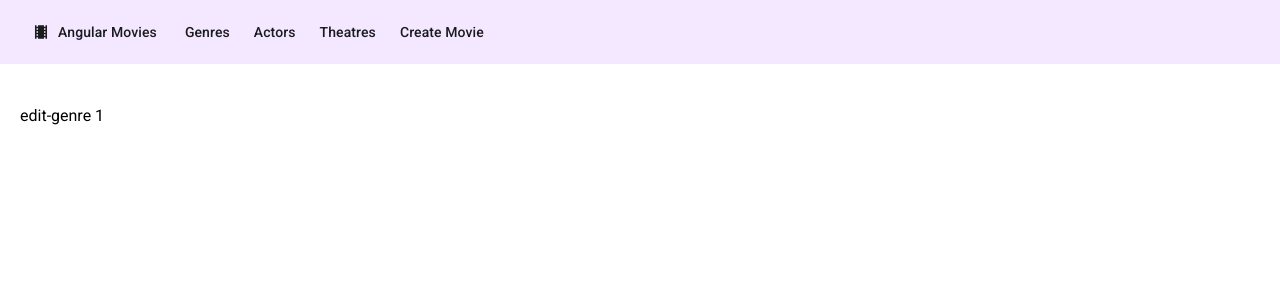
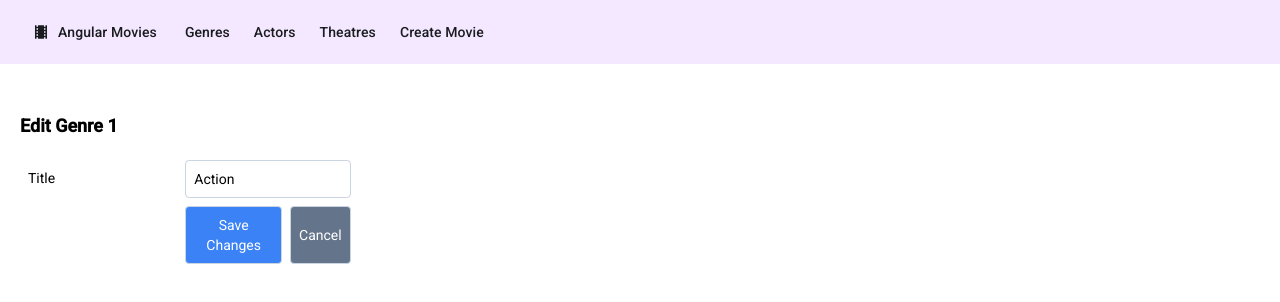
Before and after one commit to buddhika85/Movies-App, an Angular app in the folder angular-movies/: page /genres/edit/1 in a window 1280 px wide. Shown: the top 302 px of the page. Built offline with nearby package versions, Linux system fonts and the light colour scheme.

Commit message:
genre form

```diff
--- a/angular-movies/src/app/genres/create-genres/create-genres.component.html
+++ b/angular-movies/src/app/genres/create-genres/create-genres.component.html
@@ -1,30 +1,3 @@
 <h3>Create Genre</h3>
 
-<form [formGroup]="formGroup" (ngSubmit)="saveChanges()">
-  <div class="three-col-form w-2/5">
-    <label class="lbl">Title</label>
-    <input
-      class="text-box mb-2"
-      type="text"
-      formControlName="title"
-      [class.text-box-error]="(title.dirty || title.touched) && title.invalid"
-    />
-    <div class="error-div">
-      @if ((title.dirty || title.touched) && title.invalid){ @if
-      (title.errors?.['required']) {
-      <span>Required</span>
-      } @if (title.errors?.['minlength']) {
-      <span>Min length of 2 expected</span>
-      } }
-    </div>
-
-    <div></div>
-    <div class="btn-row">
-      <button class="add-btn" [disabled]="formGroup.invalid">
-        Save Changes
-      </button>
-      <button class="cancel-btn" routerLink="/genres">Cancel</button>
-    </div>
-    <label class="lbl-error">{{ formError }}</label>
-  </div>
-</form>
+<app-genres-form [genreToEdit]="null" (postFormEmitter)="saveChanges($event)" />
--- a/angular-movies/src/app/genres/create-genres/create-genres.component.ts
+++ b/angular-movies/src/app/genres/create-genres/create-genres.component.ts
@@ -1,48 +1,22 @@
-import { Component, inject, OnInit } from '@angular/core';
-import { Router, RouterLink } from '@angular/router';
-import { GenreDto } from '../../shared/models/genre-dto';
-import {
-  FormBuilder,
-  FormControl,
-  FormGroup,
-  ReactiveFormsModule,
-  Validators,
-} from '@angular/forms';
+import { Component, inject } from '@angular/core';
+
+import { GenresFormComponent } from '../genres-form/genres-form.component';
+import { Router } from '@angular/router';
+import { GenreCreationDto } from '../../shared/models/genre.models';
 
 @Component({
   selector: 'app-create-genres',
   standalone: true,
-  imports: [RouterLink, ReactiveFormsModule],
+  imports: [GenresFormComponent],
   templateUrl: './create-genres.component.html',
   styleUrl: './create-genres.component.scss',
 })
-export class CreateGenresComponent implements OnInit {
+export class CreateGenresComponent {
   private router: Router = inject(Router);
-  private genre: GenreDto = { title: '' };
-  private formBuilder: FormBuilder = inject(FormBuilder);
-  formGroup!: FormGroup<{ title: FormControl<string> }>;
-  formError: string = '';
 
-  ngOnInit(): void {
-    this.formGroup = this.formBuilder.group({
-      title: this.formBuilder.control(this.genre.title, {
-        nonNullable: true,
-        validators: [Validators.required, Validators.minLength(2)],
-      }),
-    });
-  }
-
-  get title(): FormControl<string> {
-    return this.formGroup.controls.title;
-  }
-
-  saveChanges() {
-    if (this.formGroup.invalid) {
-      this.formError = 'Please check form errors';
-      return;
-    }
-    console.log(this.formGroup.value);
+  saveChanges(genre: GenreCreationDto) {
+    console.log('Create');
+    console.log(genre);
     this.router.navigate(['/genres']);
-    // this.router.navigateByUrl('genres');  // another way
   }
 }
--- a/angular-movies/src/app/genres/edit-genre/edit-genre.component.html
+++ b/angular-movies/src/app/genres/edit-genre/edit-genre.component.html
@@ -1 +1,6 @@
-<p>edit-genre {{ id }}</p>
+<h3>Edit Genre {{ id }}</h3>
+
+<app-genres-form
+  [genreToEdit]="model"
+  (postFormEmitter)="saveChanges($event)"
+/>
--- a/angular-movies/src/app/genres/edit-genre/edit-genre.component.ts
+++ b/angular-movies/src/app/genres/edit-genre/edit-genre.component.ts
@@ -1,12 +1,27 @@
-import { Component, Input } from '@angular/core';
+import { Component, inject, Input } from '@angular/core';
+import { Title } from '@angular/platform-browser';
+import { GenreCreationDto, GenreDto } from '../../shared/models/genre.models';
+import { Router } from '@angular/router';
+import { GenresFormComponent } from '../genres-form/genres-form.component';
 
 @Component({
   selector: 'app-edit-genre',
   standalone: true,
-  imports: [],
+  imports: [GenresFormComponent],
   templateUrl: './edit-genre.component.html',
   styleUrl: './edit-genre.component.scss',
 })
 export class EditGenreComponent {
   @Input() id!: number; // URL Route Values Reading
+
+  // TO DO: get this model from DB
+  model: GenreDto = { id: this.id, title: 'Action' };
+
+  private router: Router = inject(Router);
+
+  saveChanges(genre: GenreCreationDto) {
+    console.log('Edit');
+    console.log(genre);
+    this.router.navigate(['/genres']);
+  }
 }
--- /dev/null
+++ b/angular-movies/src/app/genres/genres-form/genres-form.component.html
@@ -0,0 +1,30 @@
+<form [formGroup]="formGroup" (ngSubmit)="saveChanges()">
+  <div class="three-col-form w-2/5">
+    <label class="lbl">Title</label>
+    <input
+      class="text-box mb-2"
+      type="text"
+      formControlName="title"
+      [class.text-box-error]="(title.dirty || title.touched) && title.invalid"
+    />
+    <div class="error-div">
+      @if ((title.dirty || title.touched) && title.invalid){ @if
+      (title.errors?.['required']) {
+      <span>Required</span>
+      } @else if (title.errors?.['minlength']) {
+      <span>Min length of 2 expected</span>
+      } @else if (title.errors?.['firstLatterShouldBeUppercase']) {
+      <span>First letter should be uppercase</span>
+      }}
+    </div>
+
+    <div></div>
+    <div class="btn-row">
+      <button class="add-btn" [disabled]="formGroup.invalid">
+        Save Changes
+      </button>
+      <button class="cancel-btn" routerLink="/genres">Cancel</button>
+    </div>
+    <label class="lbl-error">{{ formError }}</label>
+  </div>
+</form>
--- /dev/null
+++ b/angular-movies/src/app/genres/genres-form/genres-form.component.ts
@@ -0,0 +1,69 @@
+import {
+  Component,
+  EventEmitter,
+  inject,
+  Input,
+  OnInit,
+  Output,
+} from '@angular/core';
+import {
+  FormBuilder,
+  FormControl,
+  FormGroup,
+  ReactiveFormsModule,
+  Validators,
+} from '@angular/forms';
+import { Router, RouterLink } from '@angular/router';
+import { GenreCreationDto, GenreDto } from '../../shared/models/genre.models';
+import { firstLatterShouldBeUppercase } from '../../shared/validators/validators';
+
+@Component({
+  selector: 'app-genres-form',
+  standalone: true,
+  imports: [RouterLink, ReactiveFormsModule],
+  templateUrl: './genres-form.component.html',
+  styleUrl: './genres-form.component.scss',
+})
+export class GenresFormComponent implements OnInit {
+  private router: Router = inject(Router);
+  formError: string = '';
+
+  @Input() genreToEdit!: GenreDto | null;
+
+  @Output() postFormEmitter: EventEmitter<GenreCreationDto> =
+    new EventEmitter<GenreCreationDto>();
+
+  private formBuilder: FormBuilder = inject(FormBuilder);
+  formGroup!: FormGroup<{ title: FormControl<string> }>;
+
+  ngOnInit(): void {
+    this.formGroup = this.formBuilder.group({
+      title: this.formBuilder.control('', {
+        nonNullable: true,
+        validators: [
+          Validators.required,
+          Validators.minLength(2),
+          firstLatterShouldBeUppercase(), // custom validator
+        ],
+      }),
+    });
+
+    // edit data population
+    if (this.genreToEdit !== null) {
+      this.formGroup.patchValue(this.genreToEdit);
+    }
+  }
+
+  get title(): FormControl<string> {
+    return this.formGroup.controls.title;
+  }
+
+  saveChanges() {
+    if (this.formGroup.valid) {
+      const genre = this.formGroup.value as GenreCreationDto;
+      this.postFormEmitter.emit(genre);
+    }
+    this.formError = 'Please check form errors';
+    return;
+  }
+}
--- a/angular-movies/src/app/shared/models/genre-dto.ts
+++ /dev/null
@@ -1,3 +0,0 @@
-export interface GenreDto {
-  title: string;
-}
--- /dev/null
+++ b/angular-movies/src/app/shared/validators/validators.ts
@@ -0,0 +1,21 @@
+import { AbstractControl, ValidationErrors, ValidatorFn } from '@angular/forms';
+
+export function firstLatterShouldBeUppercase(): ValidatorFn {
+  return (control: AbstractControl): ValidationErrors | null => {
+    const value = <string>control.value;
+
+    if (!value) return null;
+    if (value.length === 0) return null;
+
+    const firstLetter = value[0];
+    if (firstLetter !== firstLetter.toUpperCase()) {
+      return {
+        firstLatterShouldBeUppercase: {
+          message: 'The first letter should be uppercase',
+        },
+      };
+    }
+
+    return null;
+  };
+}
```
Also changed, not shown: angular-movies/src/app/shared/models/genre.models.ts (added, +8 -0 lines), angular-movies/src/app/genres/genres-form/genres-form.component.scss (added).
